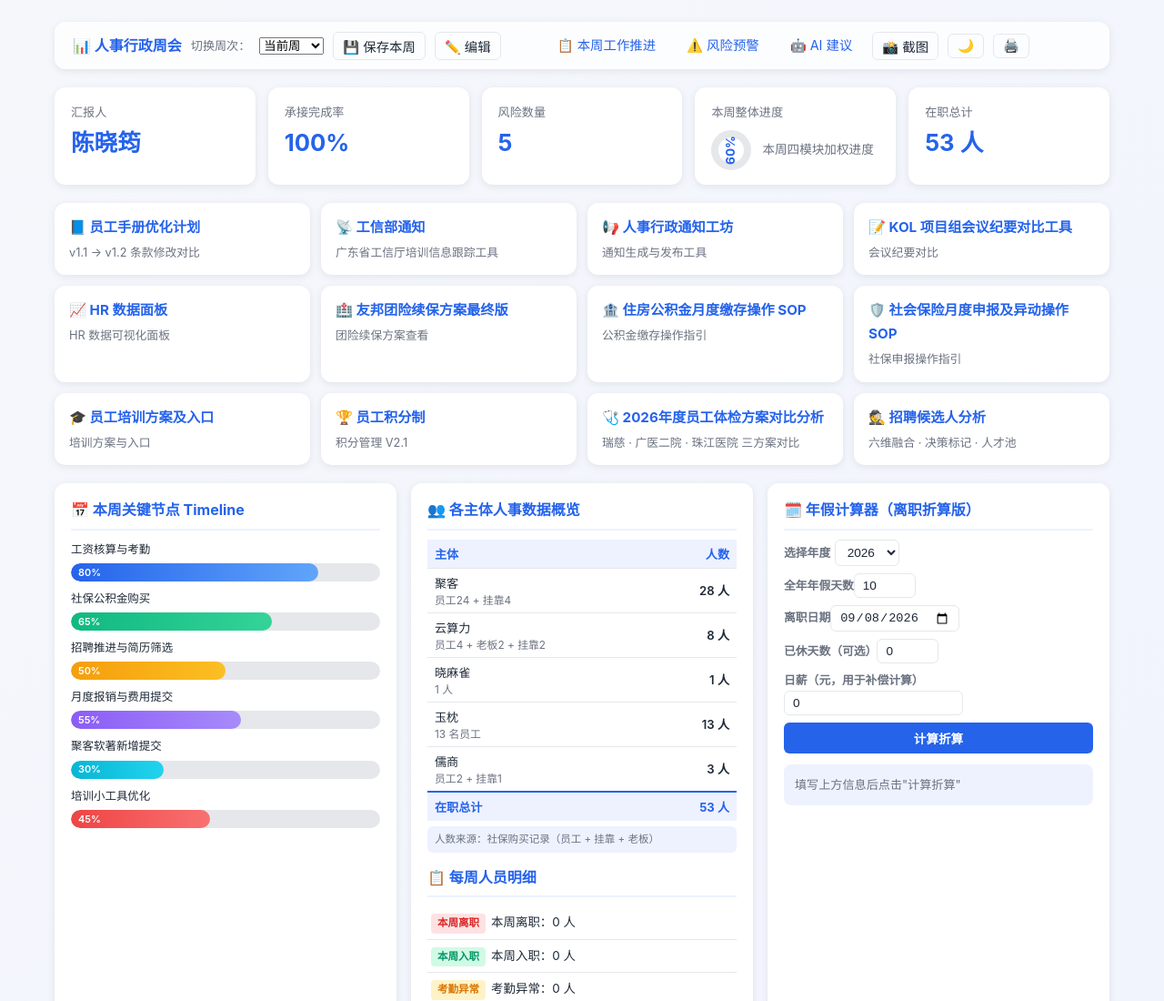
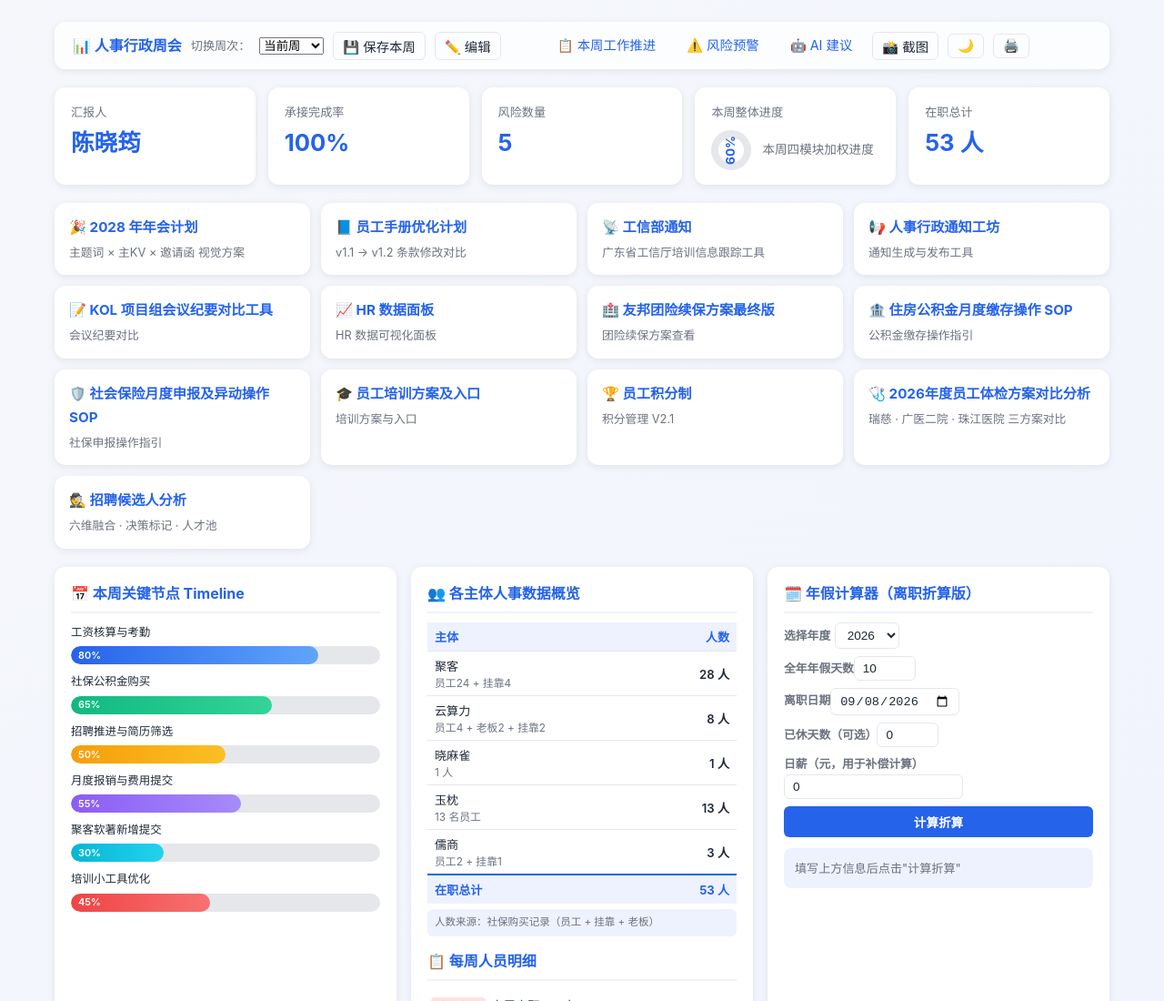
Before and after one commit to xiaojunchen0423-boop/-, a plain HTML site: page index.html in a window 1280 px wide. Shown: the top 1100 px of the page at 91% size. Drawn offline with nearby package versions, Linux system fonts and the light colour scheme.

Commit message:
Add files via upload

```diff
--- a/index.html
+++ b/index.html
@@ -223,8 +223,9 @@ body.edit-mode .top-nav { border-bottom: 2px solid var(--primary); }
     <div class="kpi-card"><div class="label">在职总计</div><div class="value" id="kpiTotal">53 人</div></div>
   </div>
 
-  <!-- 8卡片 -->
+  <!-- 跳转卡片 -->
   <div class="card-grid fade-in">
+    <a class="module-card" href="https://xiaojunchen0423-boop.github.io/2028-Annual-meeting/" target="_blank"><h3>🎉 2028 年年会计划</h3><p>主题词 × 主KV × 邀请函 视觉方案</p></a>
     <a class="module-card" href="https://xiaojunchen0423-boop.github.io/Employee-handbook-optimization/" target="_blank"><h3>📘 员工手册优化计划</h3><p>v1.1 → v1.2 条款修改对比</p></a>
           <a class="module-card" href="https://xiaojunchen0423-boop.github.io/Gong-Xin-Bu-notice/" target="_blank"><h3>📡 工信部通知</h3><p>广东省工信厅培训信息跟踪工具</p></a>
           <a class="module-card" href="https://xiaojunchen0423-boop.github.io/hr-notice-tool/" target="_blank"><h3>📢 人事行政通知工坊</h3><p>通知生成与发布工具</p></a>
```
